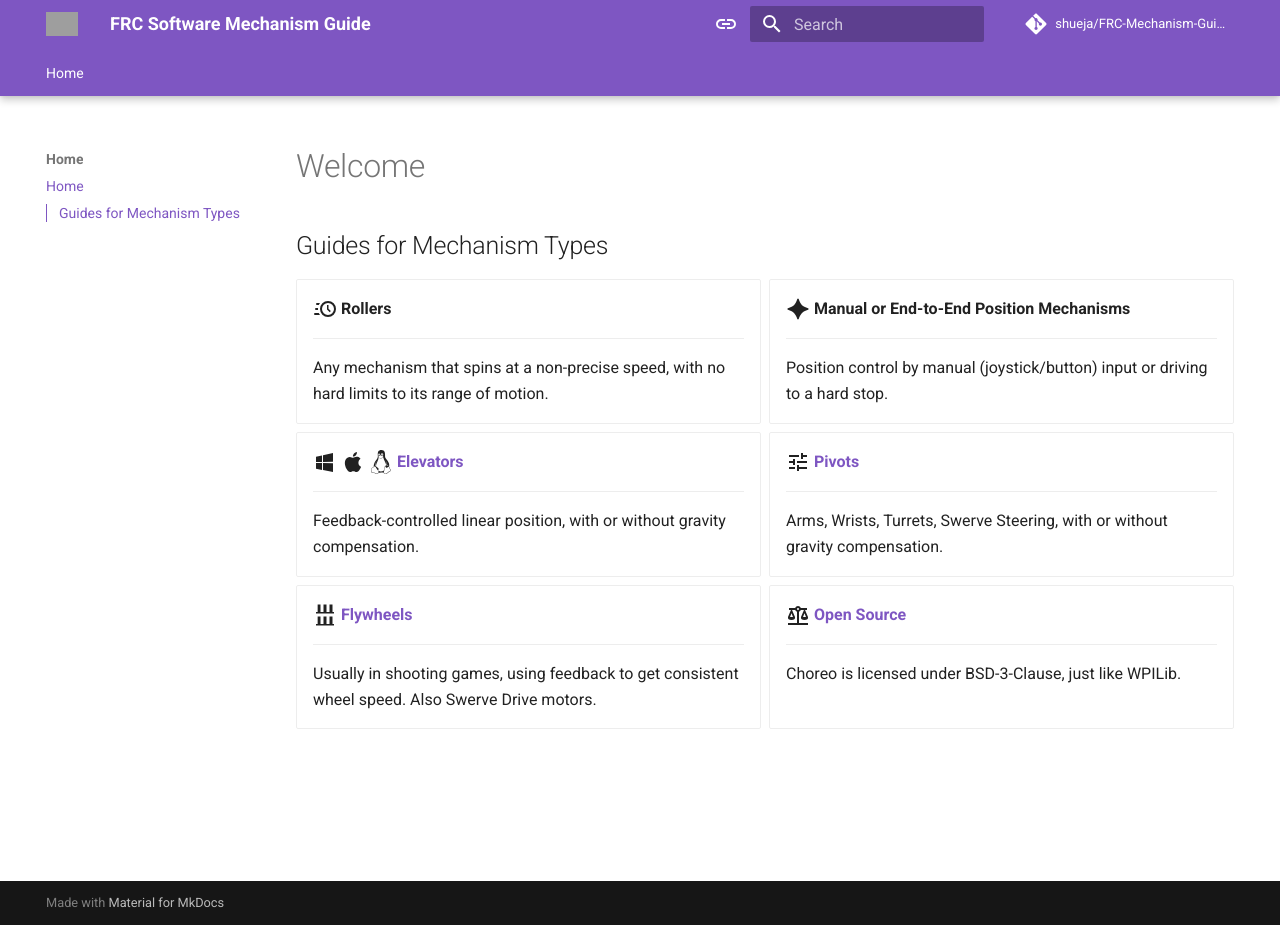
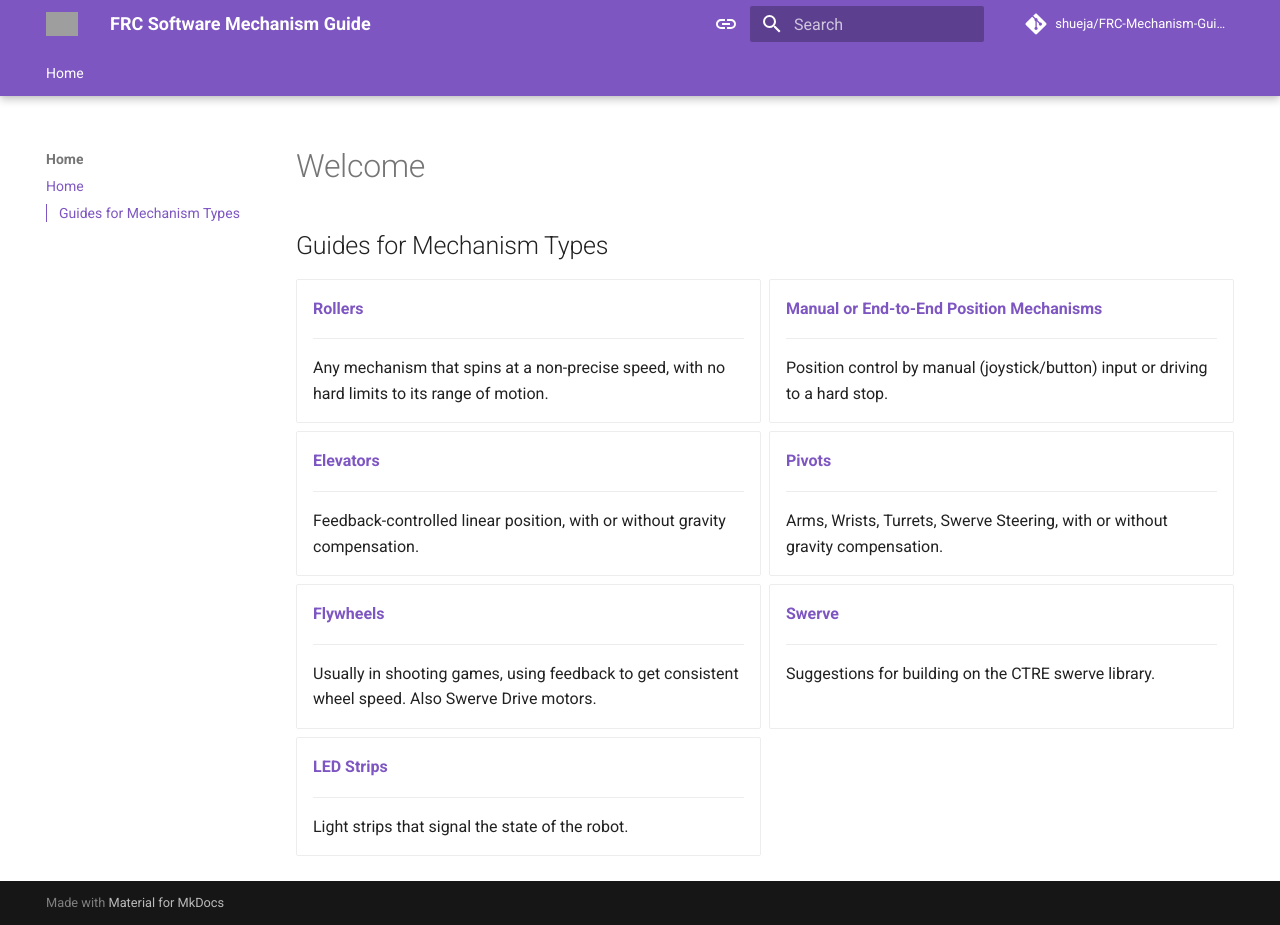
Before and after one commit to shueja/FRC-Mechanism-Guide, an MkDocs documentation site: the page built from docs/index.md, in a window 1280 px wide and 925 px high. Built offline with MkDocs 1.6.1 and Material for MkDocs 9.7.7, drawn with Linux system fonts in a browser that asks for light colours; comment, search, counter and statistics services are not loaded; grey boxes are pictures that could not be loaded.

Commit message:
Finish first draft of homepage

```diff
--- a/docs/index.md
+++ b/docs/index.md
@@ -5,21 +5,21 @@
 
 <div class="grid cards" markdown>
 
--   :material-clock-fast:{ .lg .middle } __Rollers__
+-   [__Rollers__](./mechanisms/rollers.md)
 
     ---
 
     Any mechanism that spins at a non-precise speed, with no hard limits to its range of motion.
 
 
--   :octicons-sparkle-fill-16:{ .lg .middle } __Manual or End-to-End Position Mechanisms__
+-   [__Manual or End-to-End Position Mechanisms__](./mechanisms/manual.md)
 
     ---
     Position control by manual (joystick/button) input or driving to a hard stop.
 
 
 
--   :material-microsoft-windows:{ .lg .middle } :material-apple:{ .lg .middle } :fontawesome-brands-linux:{ .lg .middle } [__Elevators__](./mechanisms/elevators.md)
+-   [__Elevators__](./mechanisms/elevators.md)
 
     ---
 
@@ -42,18 +42,16 @@
 
 
 
--   :material-scale-balance:{ .lg .middle } [__Open Source__](./contributing/contributing-guide.md)
+-   [__Swerve__](./mechanisms/swerve.md)
 
     ---
 
-    Choreo is licensed under BSD-3-Clause, just like WPILib.
+    Suggestions for building on the CTRE swerve library.
 
-<!-- -   :material-connection:{ .lg .middle } __PathPlanner Integration__
+-   [__LED Strips__](./mechanisms/leds.md)
 
     ---
 
-    Integration with PathPlanner allows you to generate paths while still working with a familiar toolset. -->
-
-
+    Light strips that signal the state of the robot.
 
 </div>
```
Also changed, not shown: other parts of docs/index.md (+2 -2 lines), docs/mechanisms/leds.md (added), docs/mechanisms/manual.md (added), docs/mechanisms/rollers.md (added), docs/mechanisms/swerve.md (added).
